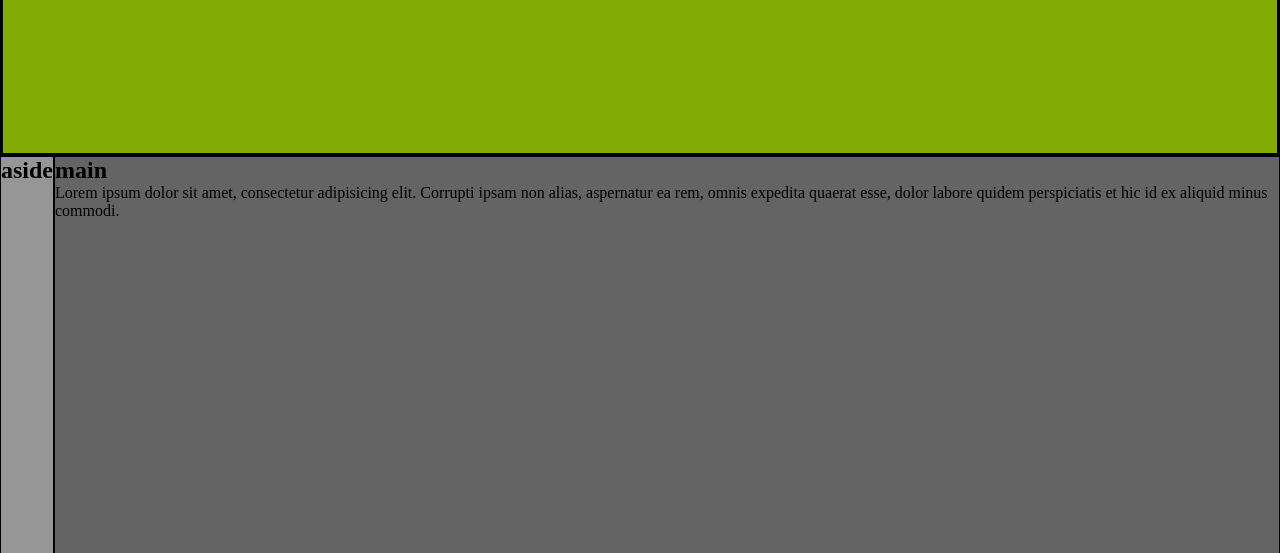
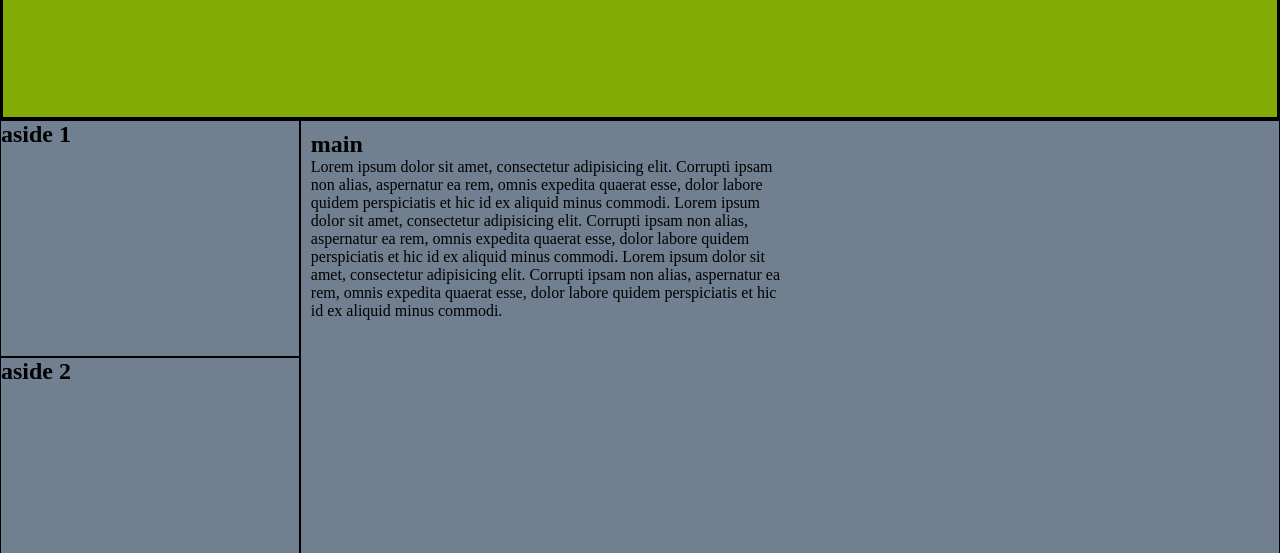
Before and after one commit to Iago-Peres/FrontEnd-Senac, a plain HTML site: page exercicios/GridLayout/ex08/index.html in a window 1280 px wide. Shown: the part 45-598 px from the top of the page. Drawn offline with Linux system fonts and the light colour scheme.

Commit message:
corrigido

```diff
--- a/exercicios/GridLayout/ex06-Grid Area/style.css
+++ b/exercicios/GridLayout/ex06-Grid Area/style.css
@@ -4,13 +4,18 @@
     box-sizing: border-box;
 }
 
+body, html {
+    width: 100%;
+    height: 100%;
+}
+
 body {
     background-color: slategray;
     display: grid;
-    grid-template: 80px 750px 100px / repeat(auto-fit, minmax(200, 1fr));
+    grid-template: 100px 1fr 100px / repeat(auto-fit, minmax(200px, 1fr));
     grid-template-areas:
         "header header header"
-        "aside  main   aside2"
+        "aside  main   main"
         "footer footer footer";
 }
 
--- a/exercicios/GridLayout/ex08/index.html
+++ b/exercicios/GridLayout/ex08/index.html
@@ -1,27 +1,41 @@
-<!DOCTYh2E html>
-<html lang="h2t-br">
+<!DOCTYPE html>
+<html lang="pt-br">
+
 <head>
     <meta charset="UTF-8">
-    <meta name="viewh2ort" content="width=device-width, initial-scale=1.0">
+    <meta name="viewport" content="width=device-width, initial-scale=1.0">
     <title>Document</title>
     <link rel="stylesheet" href="style.css">
-    <script src="ColorScript2.js"></script>
+    <script src="ColorScript2.js" defer></script>
 </head>
+
 <body>
     <header id="html-header" onmouseover="cor('html-header')">
         <h2>header</h2>
     </header>
     <main id="html-main" onmouseover="cor('html-main')">
         <h2>main</h2>
-        <p>Lorem ipsum dolor sit amet, consectetur adipisicing elit. Corrupti ipsam non alias, aspernatur ea rem, omnis expedita quaerat esse, dolor labore quidem perspiciatis et hic id ex aliquid minus commodi.</p>
+        <p>
+            Lorem ipsum dolor sit amet, consectetur adipisicing elit. Corrupti ipsam non alias, aspernatur ea rem,
+            omnis expedita quaerat esse, dolor labore quidem perspiciatis et hic id ex aliquid minus commodi.
+            Lorem ipsum dolor sit amet, consectetur adipisicing elit. Corrupti ipsam non alias, aspernatur ea rem,
+            omnis expedita quaerat esse, dolor labore quidem perspiciatis et hic id ex aliquid minus commodi.
+            Lorem ipsum dolor sit amet, consectetur adipisicing elit. Corrupti ipsam non alias, aspernatur ea rem,
+            omnis expedita quaerat esse, dolor labore quidem perspiciatis et hic id ex aliquid minus commodi.
+        </p>
     </main>
 
-    <aside id="html-aside" onmouseover="cor('html-aside')">
-        <h2>aside</h2>
+    <aside id="html-aside-1" onmouseover="cor('html-aside-1')">
+        <h2>aside 1</h2>
     </aside>
+    <aside id="html-aside-2" onmouseover="cor('html-aside-2')">
+        <h2>aside 2</h2>
+    </aside>
+
     <footer id="html-footer" onmouseover="cor('html-footer')">
         <h2>footer</h2>
     </footer>
 
 </body>
+
 </html>
--- a/exercicios/GridLayout/ex08/style.css
+++ b/exercicios/GridLayout/ex08/style.css
@@ -7,38 +7,51 @@
 body {
     background-color: slategray;
     display: grid;
-    grid-template: repeat(4, minmax(80px, 1fr)) / repeat(auto-fit, minmax(200, 1fr));
+    height: 100vh;
+    grid-template: repeat(4, minmax(100px, 1fr)) / repeat(auto-fit, minmax(200px 1fr));
     grid-template-areas:
-        "header header header"
-        "aside  main   main"
-        "aside  main   main"
-        "footer footer footer";
+        "header   header header"
+        "aside-1  main   main"
+        "aside-2  main   main"
+        "footer   footer footer";
 }
 
 #html-header {
     border: solid;
-    background-color: rgb(50, 50, 50);
     grid-area: header;
 }
 
 #html-main {
     display: flex;
+    padding: 1%;
     flex-flow: column wrap;
     border: solid 1px;
-    background-color: rgb(100, 100, 100);
     grid-area: main;
 }
 
-#html-aside {
+p {
     display: flex;
+    flex-wrap: wrap;
+    width: 50%;
+}
+
+#html-aside-1 {
+    display: flex;
+    min-width: 300px;
     flex-flow: column wrap;
     border: solid 1px;
-    background-color: rgb(150, 150, 150);
-    grid-area: aside;
+    grid-area: aside-1;
+}
+
+#html-aside-2 {
+    display: flex;
+    min-width: 300px;
+    flex-flow: column wrap;
+    border: solid 1px;
+    grid-area: aside-2;
 }
 
 #html-footer {
     border: solid 1px;
-    background-color: rgb(50, 50, 50);
     grid-area: footer;
 }
```
Also changed, not shown: exercicios/GridLayout/ex01-grid layout basico/style.css (+2 -5 lines).
